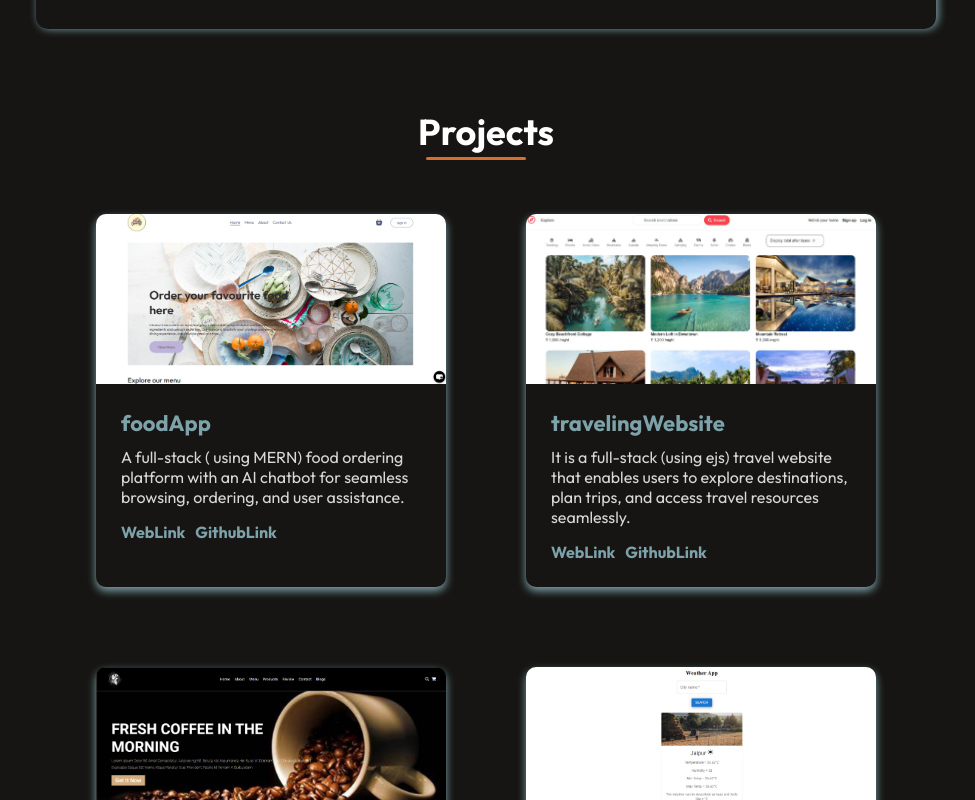
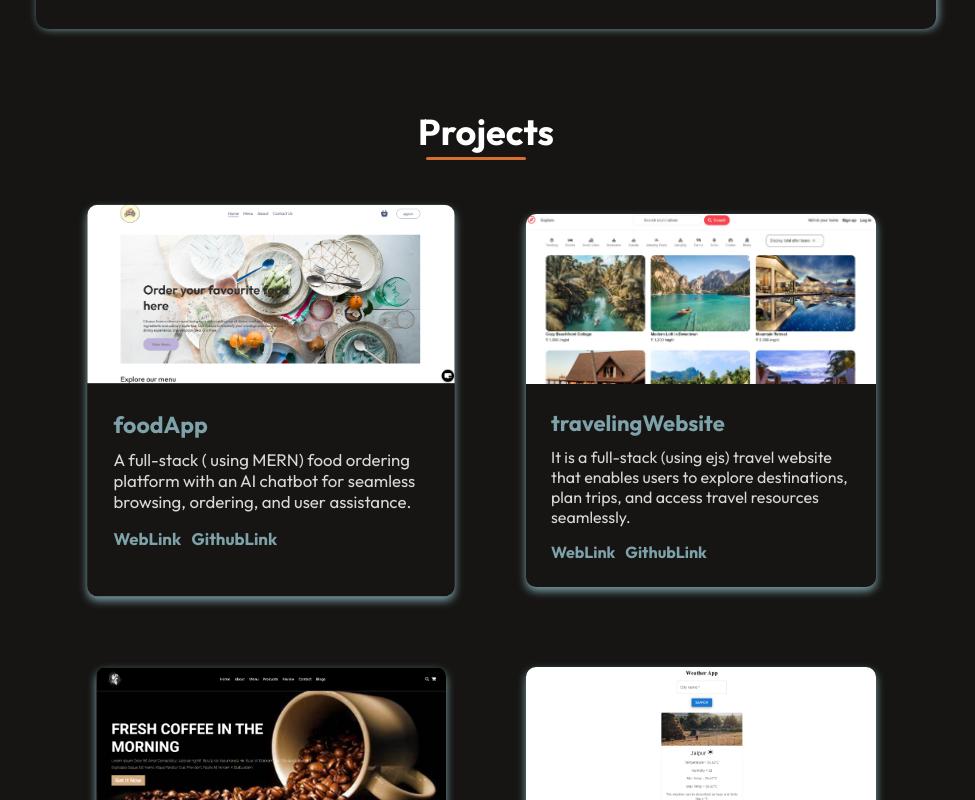
Before and after one commit to Shubhamvaishnav18/Portfolio, a React (Vite) app: page / in a window 1280 px wide. In both pictures the pointer is over the element 425 px from the left and 2660 px from the top of the page. Shown: the part 2260-3060 px from the top of the page, without its empty margins (154-1129 px from the left). Built offline with nearby package versions, Linux system fonts and the light colour scheme; a web font is replaced by a local one.

Commit message:
Update Projects.css

```diff
--- a/src/Components/Projects/Projects.css
+++ b/src/Components/Projects/Projects.css
@@ -34,11 +34,27 @@
     overflow: hidden;
     width: 350px;
     box-shadow: 0 4px 8px #7da2a9;
-    transition: transform 0.9s ease-in-out;
+    transition: transform 0.5s ease-in-out;
   }
 
   .project-card:hover {
     transform: rotate(360deg);
+  }
+
+  /* .project-image {
+    height: 170px;
+    background-size: cover;
+    background-repeat: no-repeat;
+    background-position: center;
+    transition: transform 0.6s ease;
+  }
+
+  .project-card:hover .project-image {
+    transform: scale(1.2);
+  } */
+
+  .project-card:hover {
+    transform: scale(1.05);
   }
 
   .project-image {
```
